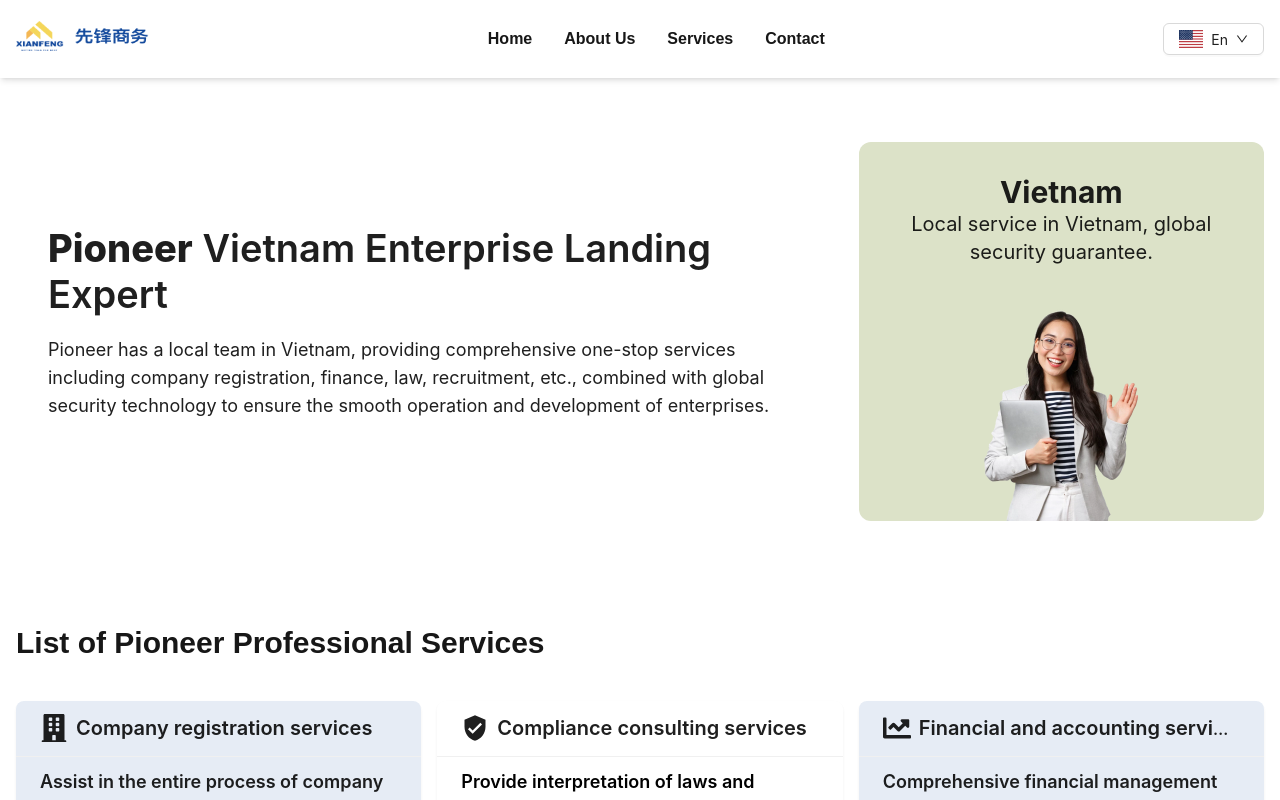
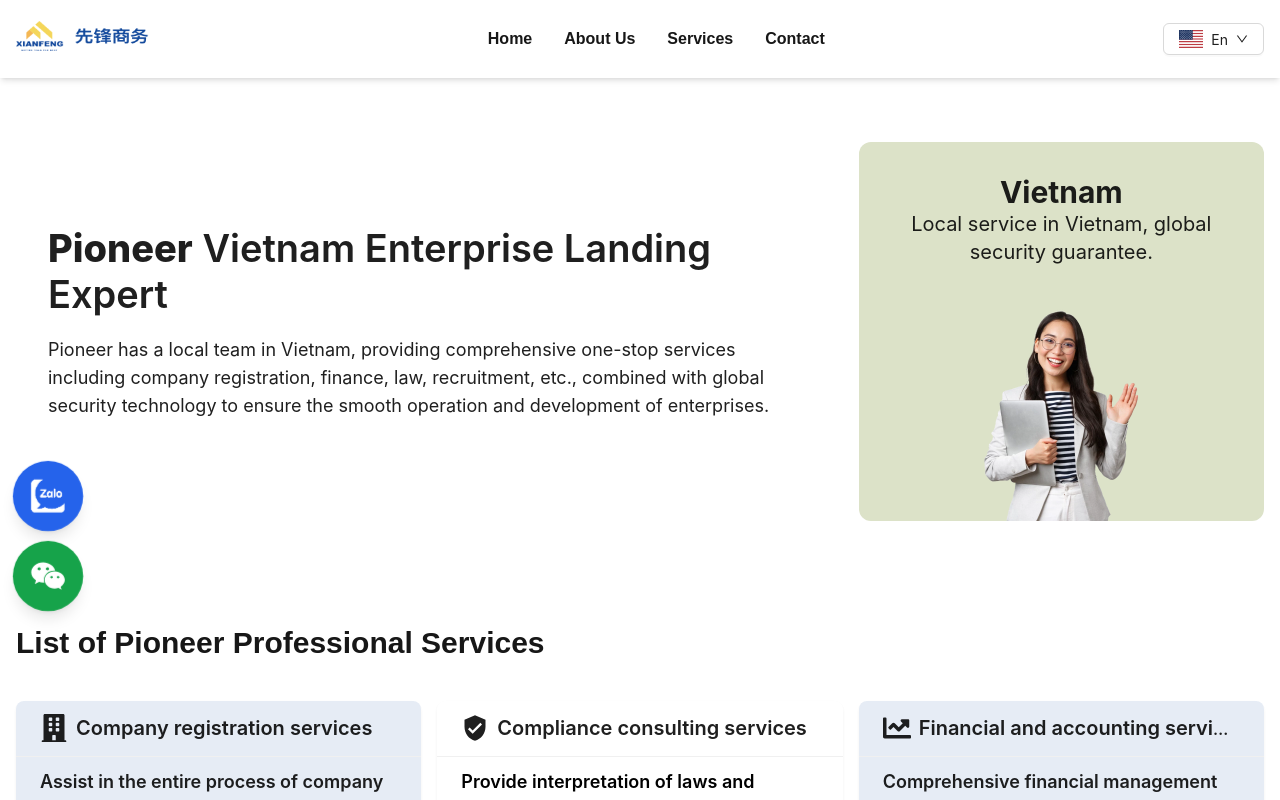
Before and after one commit to toainguyen1504/xianfeng-ui-nextjs, a Next.js app: page / in a window 1280 px wide. Shown: the top 800 px of the page. Built offline with nearby package versions, Linux system fonts and the light colour scheme.

Commit message:
Button zalo and Wechat

```diff
--- a/src/app/globals.css
+++ b/src/app/globals.css
@@ -14,10 +14,34 @@
   }
 }
 
+/* My css */
 .custom-card .ant-card-body {
   padding-top: 12px !important;
 }
 
+/* css 2 button zalo and wechat */
+@keyframes wiggle {
+  0%, 100% {
+    transform: translateX(0);
+  }
+  50% {
+    transform: translateX(8px);
+  }
+}
+
+@keyframes pulse {
+  0%, 100% {
+    transform: scale(1);
+  }
+  50% {
+    transform: scale(1.1);
+  }
+}
+
+.wiggle-pulse {
+  animation: wiggle 0.5s ease-in-out infinite, pulse 1s infinite;
+}
+/* End my css */
 
 body {
   color: var(--foreground);
--- a/src/app/layout.tsx
+++ b/src/app/layout.tsx
@@ -3,6 +3,7 @@ import { Geist, Geist_Mono } from "next/font/google";
 import "./globals.css";
 import Header from "@/components/layout/Header";
 import Footer from "@/components/layout/Footer";
+import FloatingButtons from "@/components/common/FloatingButtons";
 
 const geistSans = Geist({
   variable: "--font-geist-sans",
@@ -30,7 +31,8 @@ export default function RootLayout({
         className={`${geistSans.variable} ${geistMono.variable} antialiased`}
       >
         <Header />
-        <div className="container mx-auto px-4">{children}</div>
+        <FloatingButtons />
+        <main className="container mx-auto px-4">{children}</main>
         <Footer />
       </body>
     </html>
--- /dev/null
+++ b/src/components/common/FloatingButtons.tsx
@@ -0,0 +1,25 @@
+/* eslint-disable @next/next/no-img-element */
+import { FaWeixin } from "react-icons/fa";
+
+export default function FloatingButtons() {
+  return (
+    <div className="flex flex-col fixed bottom-48 left-4 space-y-4 z-[99]">
+      <a
+        href="https://zalo.me/0899398383"
+        target="_blank"
+        rel="noopener noreferrer"
+        className="ripple bg-blue-600 text-white p-4 rounded-full shadow-lg hover:bg-blue-700 focus:outline-none wiggle-pulse"
+      >
+        <img src="zalo.png" alt="Zalo" className="w-8 h-8" />
+      </a>
+      <a
+        href="https://wechat.com/link-to-your-wechat"
+        target="_blank"
+        rel="noopener noreferrer"
+        className="ripple bg-green-600 text-white p-4 rounded-full shadow-lg hover:bg-green-700 focus:outline-none wiggle-pulse"
+      >
+        <FaWeixin className="w-8 h-8" />
+      </a>
+    </div>
+  );
+}
```
Also changed, not shown: public/zalo.png (added).
